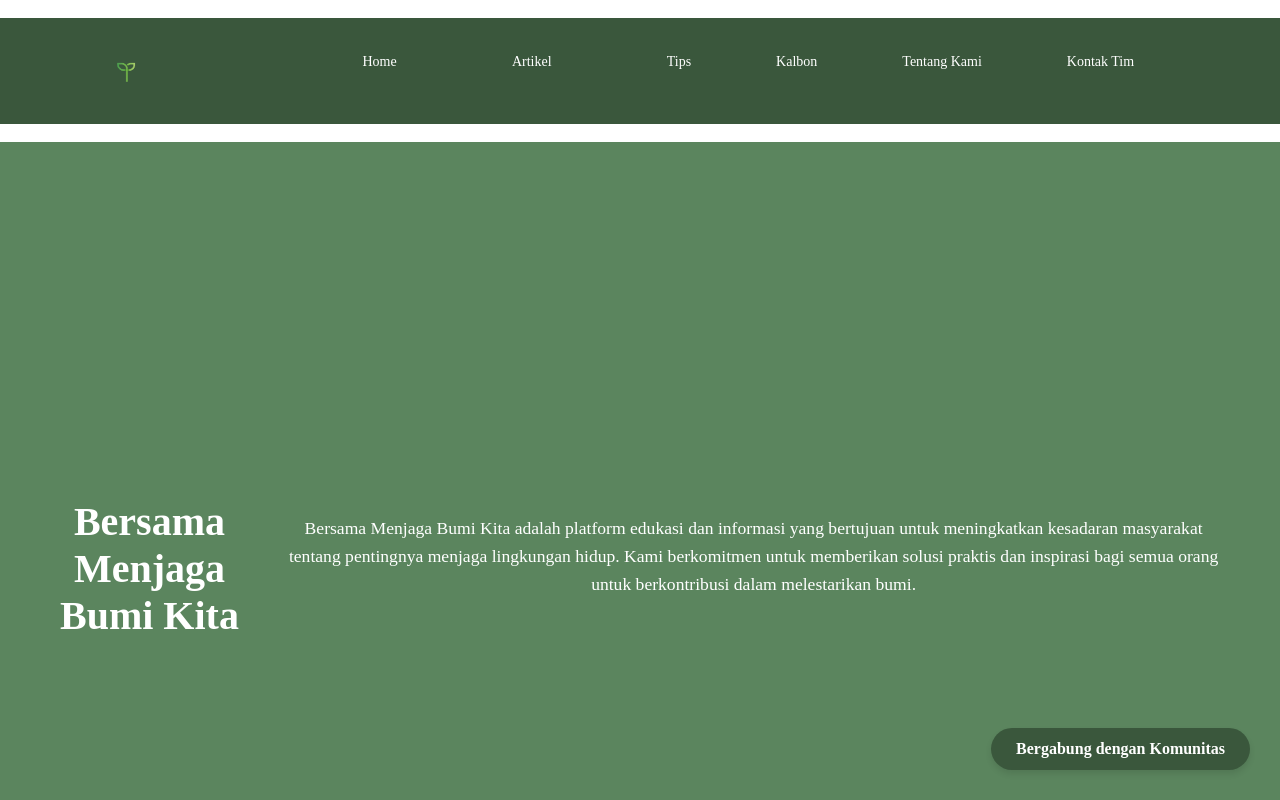
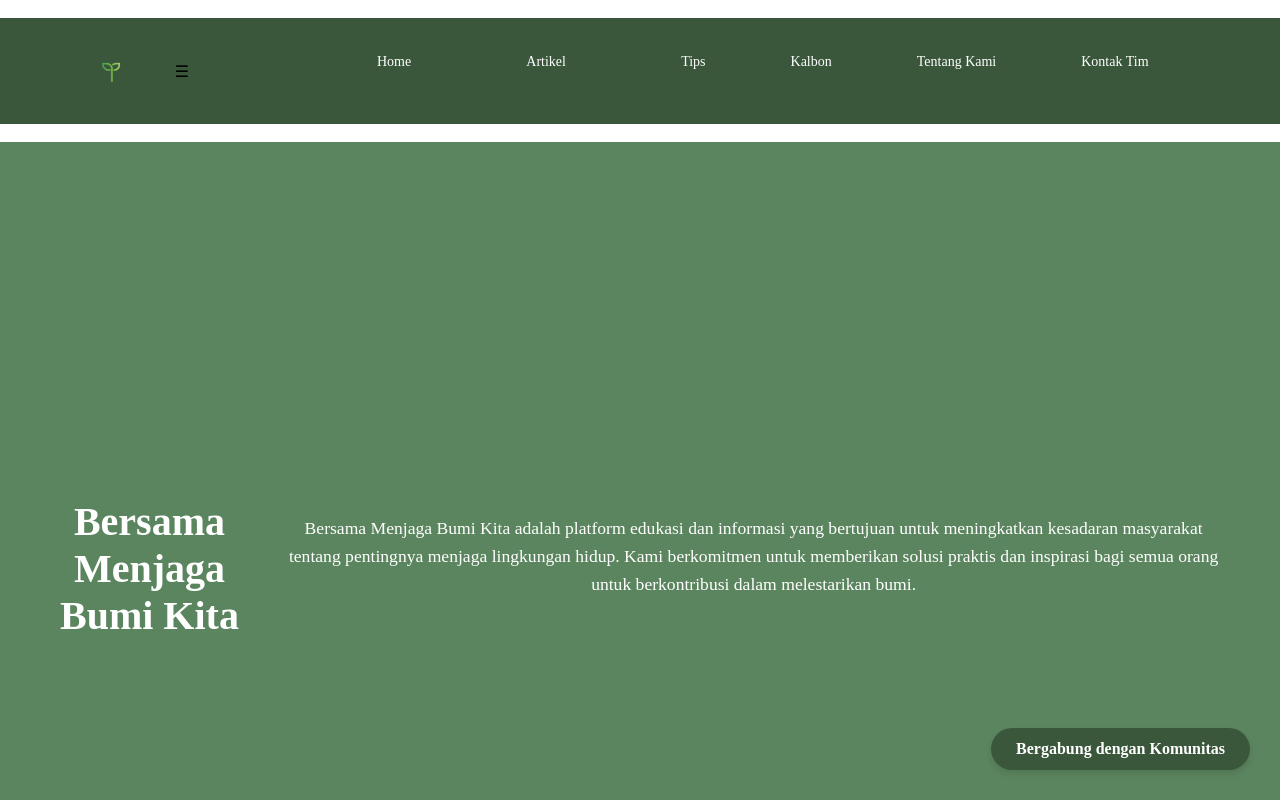
Before and after one commit to fdlaainsni/GreenHorizon, a plain HTML site: page index.html in a window 1280 px wide. Shown: the top 800 px of the page. Drawn offline with Linux system fonts and the light colour scheme.

Commit message:
Update index.html

```diff
--- a/index.html
+++ b/index.html
@@ -10,6 +10,7 @@
 <body>
     <header>
         <img src="pohon.png" alt="pohon">
+            <div class="menu-toggle">☰</div>
         <nav>
             <ul>
                 <li><a href="#Home">Home</a></li>
```
